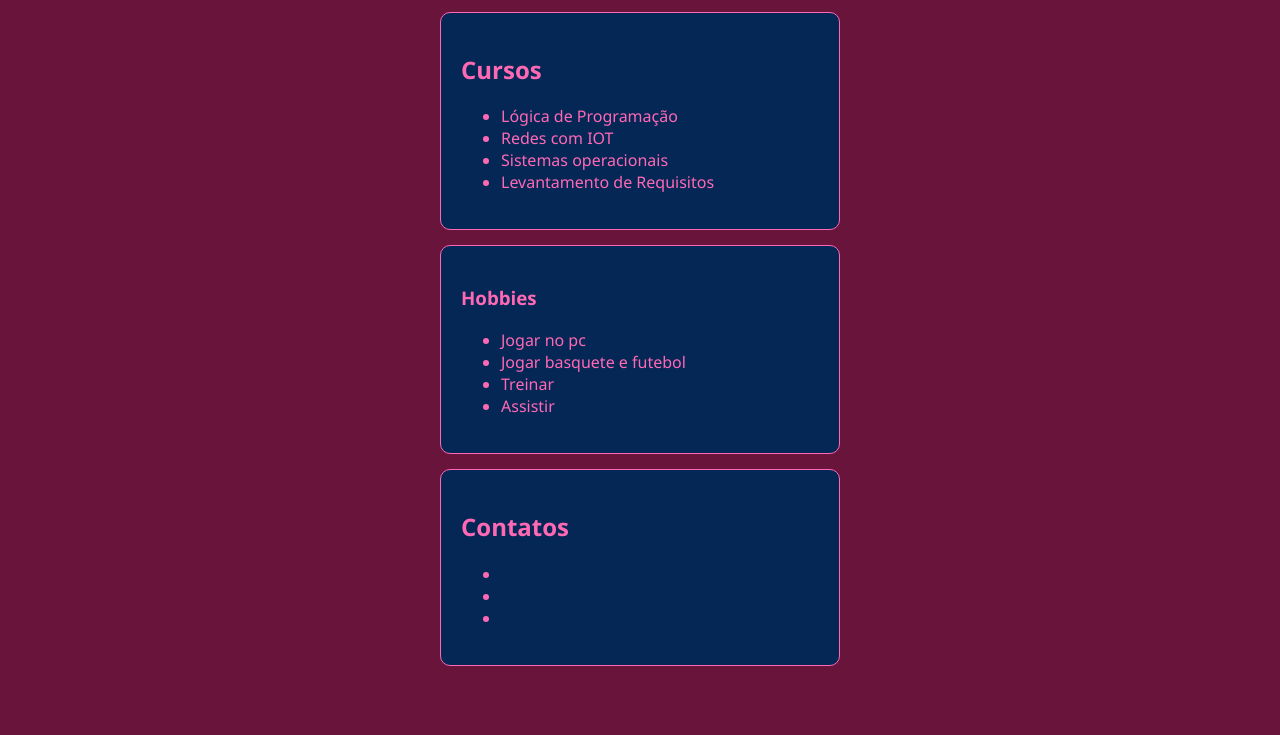
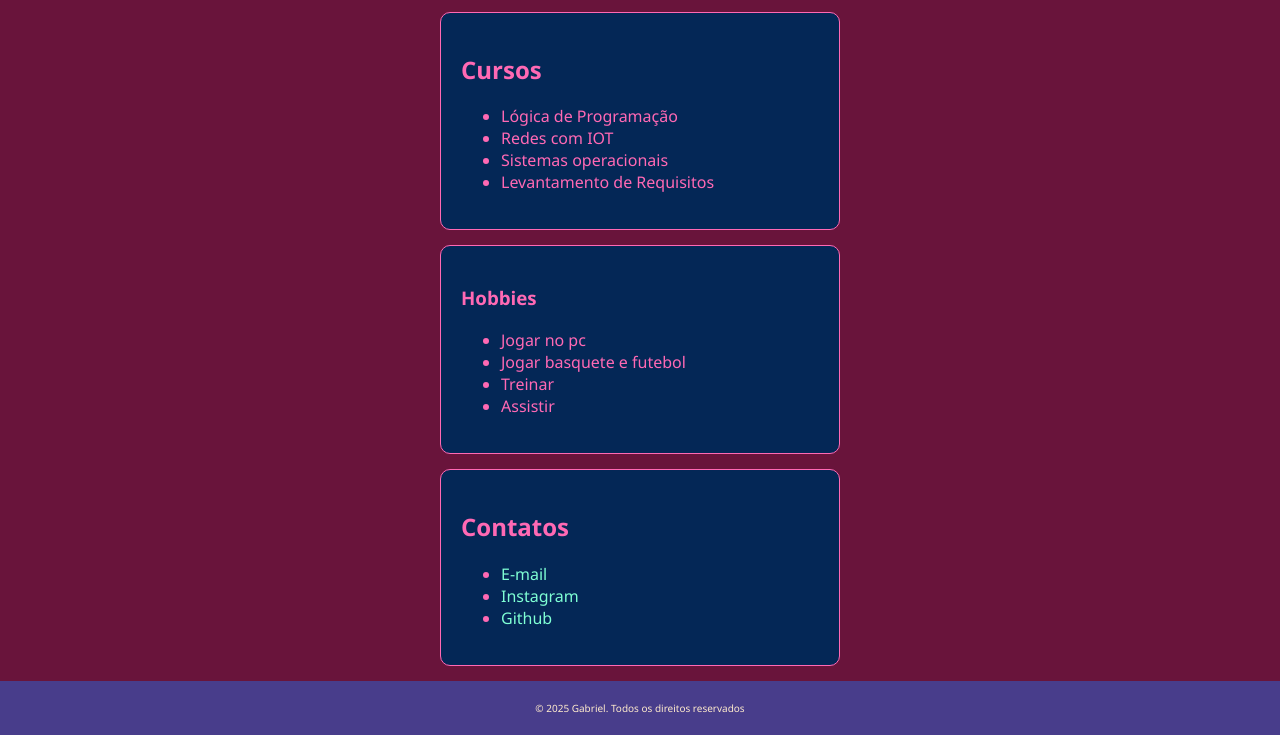
Before and after one commit to gabrielzx090/site-pessoal, a plain HTML site: page index.html in a window 1280 px wide. Shown: the part 460-1195 px from the top of the page. Before the commit the page ends 1141 px from the top, so only its background shows below. Drawn offline with Linux system fonts and the light colour scheme.

Commit message:
Update index.html

```diff
--- a/index.html
+++ b/index.html
@@ -43,6 +43,21 @@
         border-radius: 10px;
         border: 1px solid;
         margin-bottom: 15px;
+    }
+    footer{
+        background-color: darkslateblue;
+        color: blanchedalmond;
+        padding: 20px;
+        font-size: 10px;
+        text-align: center;
+    }
+    a{
+        color: aquamarine;
+        text-decoration: none;
+    }
+    a:hover{
+        text-decoration: underline;
+        cursor: pointer;
     }
 
 
@@ -99,17 +114,21 @@
             </h2>
             <ul>
                 <li>
-                    <a href="E-mail: gabriel.sampaiogbx@gmail.com"></a>
+                    <a href="mailto:gabriel.sampaiogbx@gmail.com" target="_blank"> E-mail </a>
                 </li>
                 <li>
-                    <a href="Linkedin"></a>
+                    <a href="https://www.instagram.com/gfferreira_vks" target="_blank"> Instagram </a>
                     <li>
-                        <a href="Github"></a>
+                        <a href="https://github.com/gabrielzx090/site-pessoal" target="_blank"> Github</a>
                     </li>
                 </li>
             </ul>
         </section>
+
     </main>
+    <footer>
+            &copy; 2025 Gabriel. Todos os direitos reservados
+        </footer>
 
 
 
```
